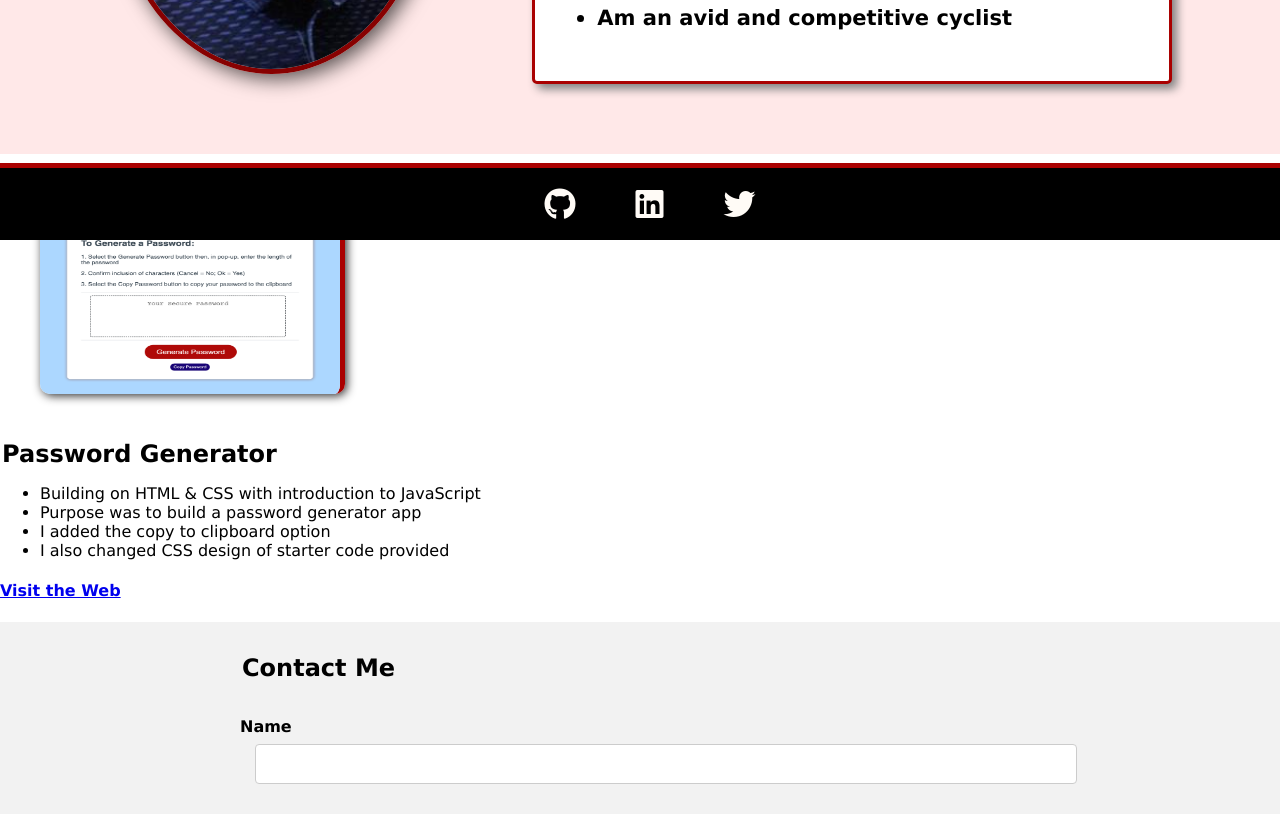
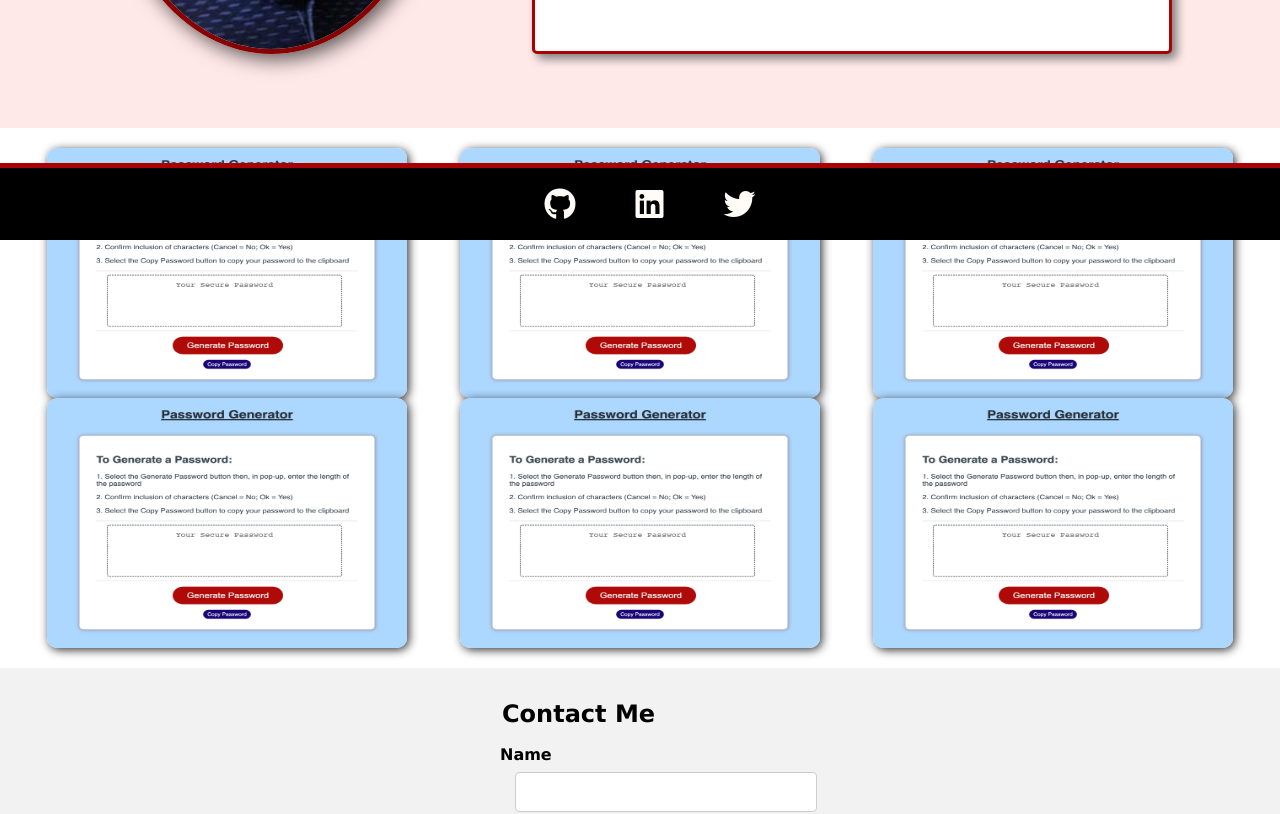
Before and after one commit to waynefenwick/React-Portfolio-2, a React (Create React App) app: page / in a window 1280 px wide. Shown: the part 560-1374 px from the top of the page. Built offline with nearby package versions, Linux system fonts and the light colour scheme.

Commit message:
Added more to the portfolio section

```diff
--- a/src/components/Content.js
+++ b/src/components/Content.js
@@ -68,12 +68,19 @@ const Content = () => {
         </div>
       </section>
 
-      <section id="portfolio-row" className="portfolio">
-        <div className="portfolio-row" id="password-generator">
-          <img src={passwordGen} className="password-generator" alt="Password Generator" />
+      <div id="portfolio" class="container">
+
+      <section>
+        <div id="password-generator" class="rotate-container">
+          <div class="rotate-card">
+            <div class="rotate-card-inner">
+              <div class="rotate-card-front">
+                <img src={passwordGen} class="password-generator" alt="Password Generator" />
+              </div>
+              <div class="rotate-card-back">
                 <div>
                   <h1>Password Generator</h1>
-            <ul className="portfolio-list">
+                  <ul class="password-list">
                     <li>Building on HTML & CSS with introduction to JavaScript</li>
                     <li>Purpose was to build a password generator app</li>
                     <li>I added the copy to clipboard option</li>
@@ -82,10 +89,136 @@ const Content = () => {
                   <h4><a id="weblink" href="https://waynefenwick.github.io/Password-Generator/" target="_blank" rel="noreferrer">Visit the Web</a></h4>
                 </div>
               </div>
+            </div>
+          </div>
+        </div>
       </section>
 
-      <section id="contact" className="contact">
-        <div className="container">
+      <section>
+        <div id="password-generator" class="rotate-container">
+          <div class="rotate-card">
+            <div class="rotate-card-inner">
+              <div class="rotate-card-front">
+                <img src={passwordGen} class="password-generator" alt="Password Generator" />
+              </div>
+              <div class="rotate-card-back">
+                <div>
+                  <h1>Password Generator</h1>
+                  <ul class="password-list">
+                    <li>Building on HTML & CSS with introduction to JavaScript</li>
+                    <li>Purpose was to build a password generator app</li>
+                    <li>I added the copy to clipboard option</li>
+                    <li>I also changed CSS design of starter code provided</li>
+                  </ul>
+                  <h4><a id="weblink" href="https://waynefenwick.github.io/Password-Generator/" target="_blank" rel="noreferrer">Visit the Web</a></h4>
+                </div>
+              </div>
+            </div>
+          </div>
+        </div>
+      </section>
+
+      <section>
+        <div id="password-generator" class="rotate-container">
+          <div class="rotate-card">
+            <div class="rotate-card-inner">
+              <div class="rotate-card-front">
+                <img src={passwordGen} class="password-generator" alt="Password Generator" />
+              </div>
+              <div class="rotate-card-back">
+                <div>
+                  <h1>Password Generator</h1>
+                  <ul class="password-list">
+                    <li>Building on HTML & CSS with introduction to JavaScript</li>
+                    <li>Purpose was to build a password generator app</li>
+                    <li>I added the copy to clipboard option</li>
+                    <li>I also changed CSS design of starter code provided</li>
+                  </ul>
+                  <h4><a id="weblink" href="https://waynefenwick.github.io/Password-Generator/" target="_blank" rel="noreferrer">Visit the Web</a></h4>
+                </div>
+              </div>
+            </div>
+          </div>
+        </div>
+      </section>
+
+      <section>
+        <div id="password-generator" class="rotate-container">
+          <div class="rotate-card">
+            <div class="rotate-card-inner">
+              <div class="rotate-card-front">
+                <img src={passwordGen} class="password-generator" alt="Password Generator" />
+              </div>
+              <div class="rotate-card-back">
+                <div>
+                  <h1>Password Generator</h1>
+                  <ul class="password-list">
+                    <li>Building on HTML & CSS with introduction to JavaScript</li>
+                    <li>Purpose was to build a password generator app</li>
+                    <li>I added the copy to clipboard option</li>
+                    <li>I also changed CSS design of starter code provided</li>
+                  </ul>
+                  <h4><a id="weblink" href="https://waynefenwick.github.io/Password-Generator/" target="_blank" rel="noreferrer">Visit the Web</a></h4>
+                </div>
+              </div>
+            </div>
+          </div>
+        </div>
+      </section>
+
+      <section>
+        <div id="password-generator" class="rotate-container">
+          <div class="rotate-card">
+            <div class="rotate-card-inner">
+              <div class="rotate-card-front">
+                <img src={passwordGen} class="password-generator" alt="Password Generator" />
+              </div>
+              <div class="rotate-card-back">
+                <div>
+                  <h1>Password Generator</h1>
+                  <ul class="password-list">
+                    <li>Building on HTML & CSS with introduction to JavaScript</li>
+                    <li>Purpose was to build a password generator app</li>
+                    <li>I added the copy to clipboard option</li>
+                    <li>I also changed CSS design of starter code provided</li>
+                  </ul>
+                  <h4><a id="weblink" href="https://waynefenwick.github.io/Password-Generator/" target="_blank" rel="noreferrer">Visit the Web</a></h4>
+                </div>
+              </div>
+            </div>
+          </div>
+        </div>
+      </section>
+
+      <section>
+        <div id="password-generator" class="rotate-container">
+          <div class="rotate-card">
+            <div class="rotate-card-inner">
+              <div class="rotate-card-front">
+                <img src={passwordGen} class="password-generator" alt="Password Generator" />
+              </div>
+              <div class="rotate-card-back">
+                <div>
+                  <h1>Password Generator</h1>
+                  <ul class="password-list">
+                    <li>Building on HTML & CSS with introduction to JavaScript</li>
+                    <li>Purpose was to build a password generator app</li>
+                    <li>I added the copy to clipboard option</li>
+                    <li>I also changed CSS design of starter code provided</li>
+                  </ul>
+                  <h4><a id="weblink" href="https://waynefenwick.github.io/Password-Generator/" target="_blank" rel="noreferrer">Visit the Web</a></h4>
+                </div>
+              </div>
+            </div>
+          </div>
+        </div>
+      </section>
+
+      </div>
+
+
+      <section id="contact" class="contact">
+        <div>
           <h1>Contact Me</h1>
           <form id="contact-form">
             <div className="form-group">
--- a/src/components/Header.js
+++ b/src/components/Header.js
@@ -17,7 +17,7 @@ const Header = () => {
       </div>
       <ul className="nav-container">
         <li><a class="clicked" href="#">About Me</a></li>
-        <li><a class="clicked" onClick={() => handleScrollToSection('portfolio-row')}>Portfolio</a></li>
+        <li><a class="clicked" onClick={() => handleScrollToSection('portfolio')}>Portfolio</a></li>
         <li><a class="clicked" onClick={() => handleScrollToSection('contact')}>Contact</a></li>
         <li><a class="clicked" onClick={() => handleScrollToSection('proficiencies')}>Resume</a></li>
       </ul>
--- a/src/styles.css
+++ b/src/styles.css
@@ -62,7 +62,7 @@ header li {
 }
 
 .profile {
-  margin-top: 170px;
+  margin-top: 140px;
 }
 
 #profile img {
@@ -70,7 +70,7 @@ header li {
   border: 5px solid rgb(135, 1, 1);
   box-shadow: 5px 5px 20px rgba(0, 0, 0, 0.66);
   width: 100%;
-  margin-top: 210px;
+  margin-top: 190px;
 }
 
 #profile-header {
@@ -99,29 +99,98 @@ h1, h3 {
 
 
 /* Portfolio Items */
+.container {
+  display: flex;
+  flex-wrap: wrap;
+  justify-content: space-around;
+  width: auto;
+  margin: 0 auto;
+  padding: 20px;
+}
 
 .password-generator {
-  position: static;
-  border-right: 5px solid rgb(170, 1, 1);
-  width: 300px;
-  height: 200px;
+  display: flex;
+  align-items: center;
+  justify-content: center;
+  text-align: center;
+  position: relative; /* Change to relative */
+  width: 100%;
+  height: 100%;
   border-radius: 10px;
-  box-shadow: 2px 2px 10px#333;
-  margin: 40px;
+  box-shadow: 2px 2px 10px #333;
+margin: 20px
 }
 
+.password-list {
+  font-size: medium;
+  text-align: left;
+  padding-left: 30px;
+}
+
+.rotate-container {
+  perspective: 1000px;
+}
+
+.rotate-card {
+  width: 400px;
+  height: 250px;
+  transform-style: preserve-3d;
+  transition: transform 0.5s;
+  display: flex;
+  align-items: center;
+  justify-content: center;
+}
+
+.rotate-card-inner {
+  height: 100%;
+  transform-style: preserve-3d;
+  transition: transform 0.5s;
+  transform-origin: center center; /* Set the transformation origin to center */
+}
+
+.rotate-container:hover .rotate-card-inner {
+  transform: rotateY(180deg); /* Rotate on central vertical axis */
+}
+
+.rotate-card-front,
+.rotate-card-back {
+  width: 100%;
+  height: 100%;
+  position: absolute;
+  backface-visibility: hidden;
+}
+
+.rotate-card-front {
+  display: flex;
+  align-items: center;
+  justify-content: center;
+  transform: rotateY(0deg); /* Initial rotation */
+}
+
+.rotate-card-back {
+  display: flex;
+  align-items: center;
+  background-color: white;
+  transform: rotateY(180deg); /* Rotate on central vertical axis */
+  justify-content: center;
+  text-align: center;
+  position: relative; /* Change to absolute */
+  top: 0; /* Align to the top */
+  left: 0; /* Align to the left */
+  width: 100%;
+  height: 100%;
+  border-radius: 10px;
+  box-shadow: 2px 2px 10px #333;
+margin: 20px;
+}
 
 
 /* Style for the contact form */
 .contact {
   background-color: #f2f2f2;
-  padding: 30px 0px 30px 0px;
+  padding: 30px 500px 30px 500px;
 }
 
-.container {
-  max-width: 800px;
-  margin: 0 auto;
-}
 
 .container h1 {
   font-size: 24px;
```
Lines whose indentation alone changed are shown as unchanged.
